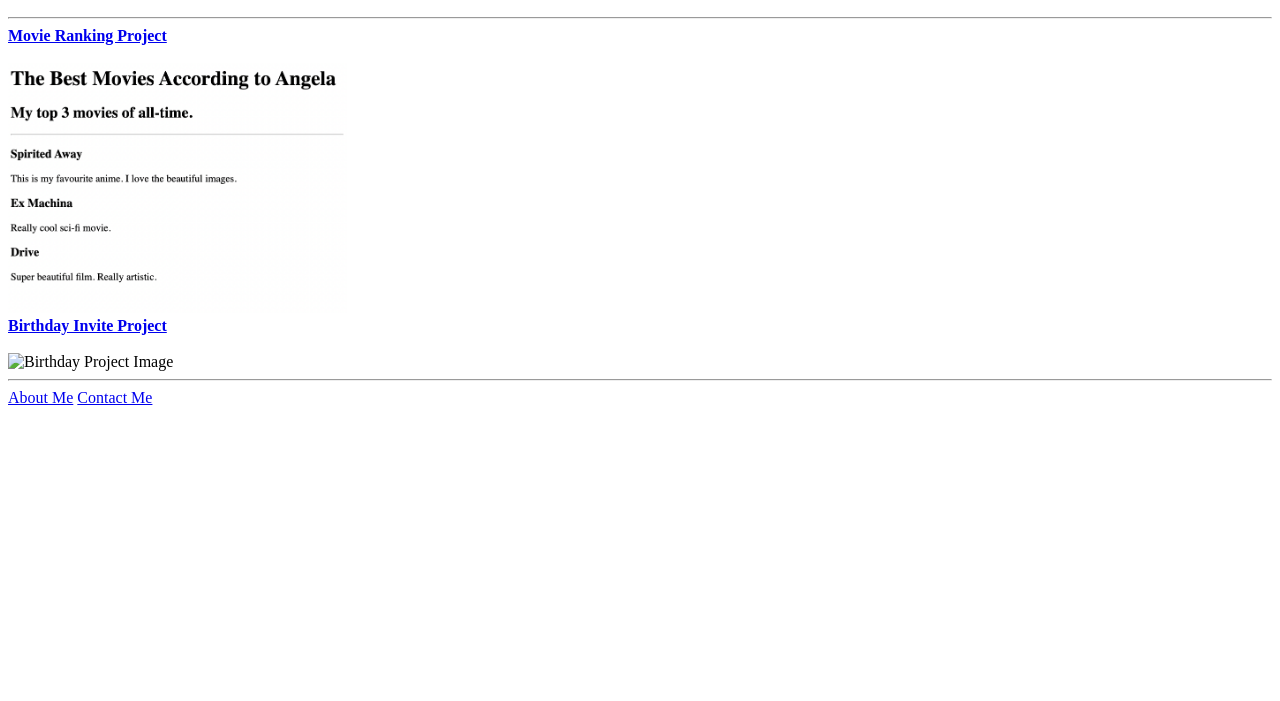
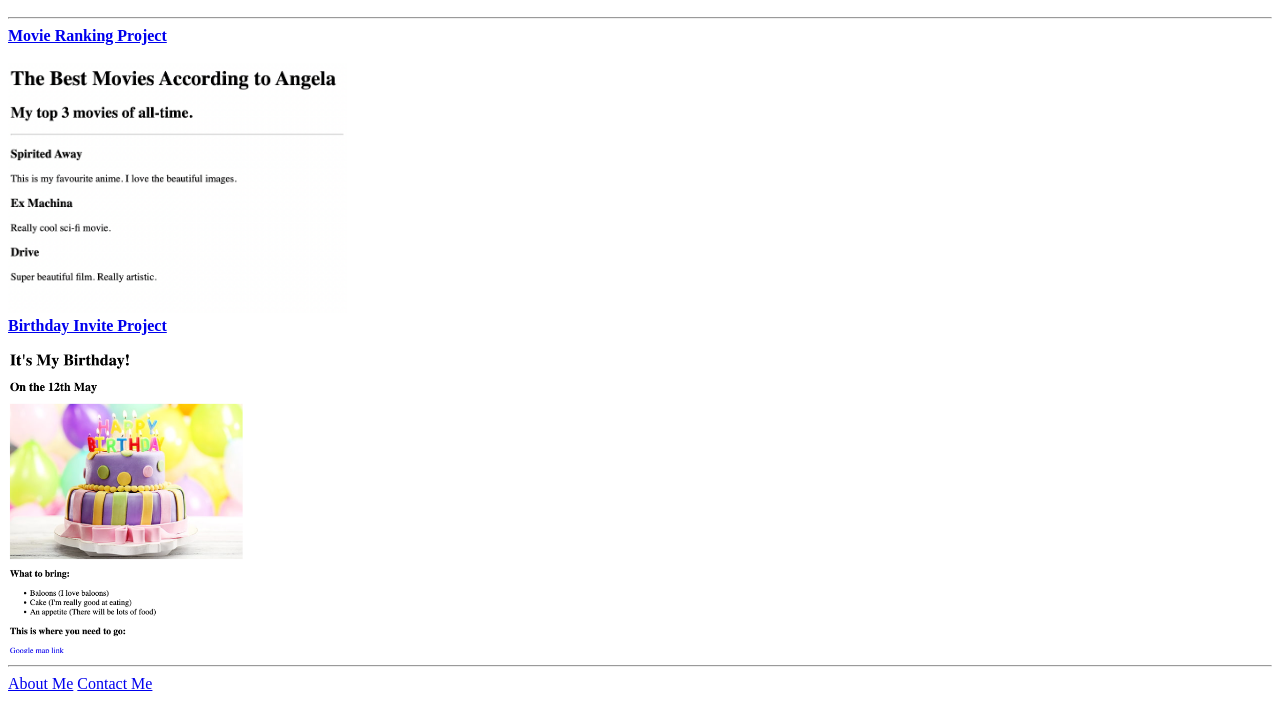
Before and after one commit to Mohammed-Zabiulla/HTML-Portfolio, a plain HTML site: page index.html in a window 1280 px wide. Shown: the part 110-811 px from the top of the page. Drawn offline with Linux system fonts and the light colour scheme; files whose address does not match are found by name.

Commit message:
Update index.html

```diff
--- a/index.html
+++ b/index.html
@@ -14,7 +14,7 @@
     <a href="./public/movie-ranking.html"><b>Movie Ranking Project</b></a><br><br>
     <img src="./assets/images/movie-ranking.png" height="250" alt="Movie project Image"><br>
     <a href="./public/birthday-invite.html"><b>Birthday Invite Project</b></a><br><br>
-    <img src="./assets/images/ScrBirthday.png" height="300" alt="Birthday Project Image"><br>
+    <img src="./ScrBirthday.png" height="300" alt="Birthday Project Image"><br>
     <hr>
     <a href="./public/about.html">About Me</a>
     <a href="./public/contact.html">Contact Me</a>
```
